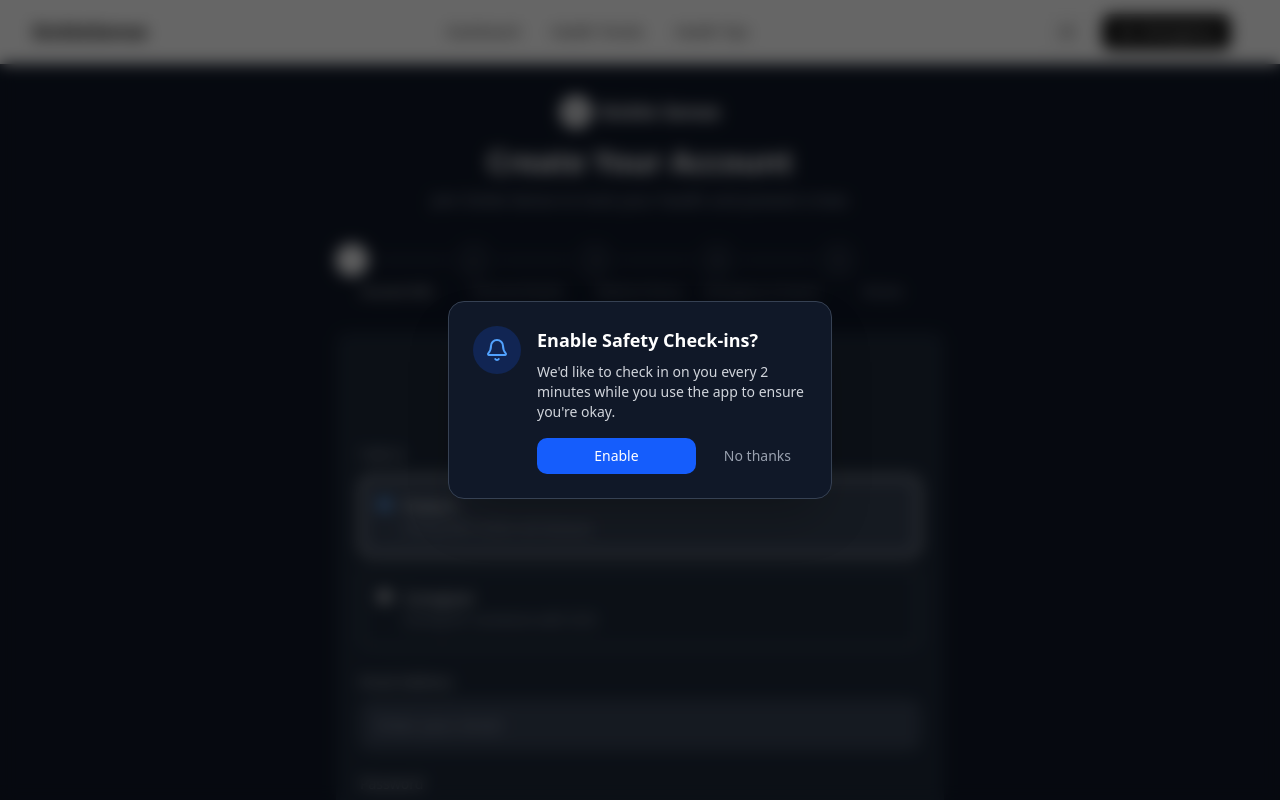
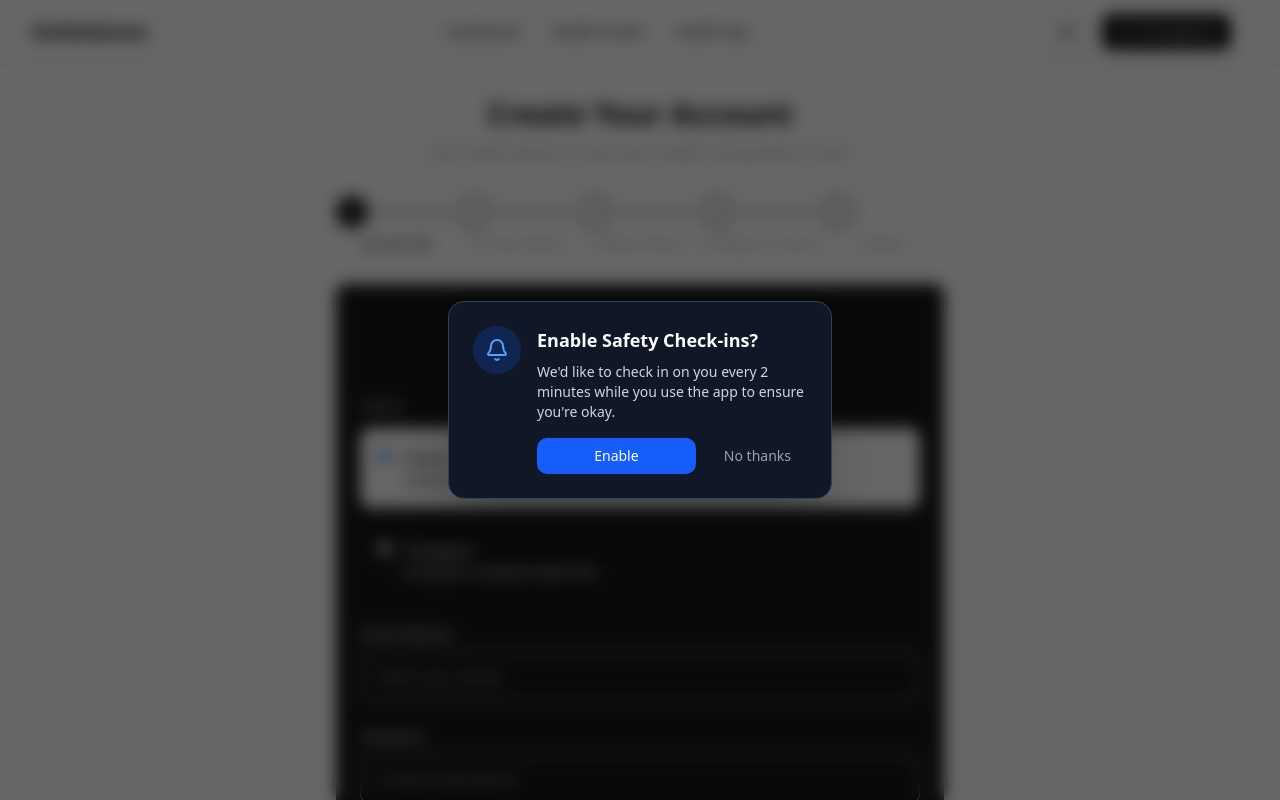
Before and after one commit to HemmyEvo/SickleSense, a Next.js app: page /signup in a window 1280 px wide. Shown: the top 800 px of the page. Built offline with nearby package versions, Linux system fonts and the light colour scheme.

Commit message:
edit signup

```diff
--- a/app/(auth)/signup/page.tsx
+++ b/app/(auth)/signup/page.tsx
@@ -108,17 +108,12 @@ export default function SignupPage() {
   };
 
   return (
-    <div className="min-h-screen bg-gray-900 text-white py-8">
+    <div className="min-h-screen  py-8">
       <div className="max-w-2xl mx-auto px-4 sm:px-6 lg:px-8">
 
         {/* Header */}
         <div className="text-center mb-8">
-          <Link href="/" className="inline-flex items-center space-x-2 text-xl font-bold mb-4">
-            <div className="w-8 h-8 bg-white rounded-full flex items-center justify-center">
-              <span className="text-gray-900 font-bold text-sm">SS</span>
-            </div>
-            <span>Sickle Sense</span>
-          </Link>
+
           <h1 className="text-3xl font-bold">Create Your Account</h1>
           <p className="text-gray-400 mt-2">Join Sickle Sense to track your health and prevent crises</p>
         </div>
@@ -131,7 +126,7 @@ export default function SignupPage() {
         />
 
         {/* Form Steps */}
-        <div className="bg-gray-800 rounded-lg p-6 mt-6">
+        <div className="bg-secondary-foreground rounded-lg p-6 mt-6">
           {currentStep === 1 && (
             <SignupForm
               formData={formData}
@@ -200,7 +195,7 @@ export default function SignupPage() {
                 </button>
                 <button
                   onClick={handleSubmit}
-                  className="px-6 py-3 bg-white text-gray-900 rounded-lg font-medium hover:bg-gray-100 transition-colors"
+                  className="px-6 py-3  text-gray-900 rounded-lg font-medium hover:bg-gray-100 transition-colors"
                 >
                   Create Account
                 </button>
@@ -213,7 +208,7 @@ export default function SignupPage() {
         <div className="text-center mt-6">
           <p className="text-gray-400">
             Already have an account?{' '}
-            <Link href="/login" className="text-white hover:underline">
+            <Link href="/login" className="text-secondary-foreground hover:underline">
               Sign in
             </Link>
           </p>
--- a/components/shared/signup/ProgressStepper.tsx
+++ b/components/shared/signup/ProgressStepper.tsx
@@ -35,8 +35,8 @@ export default function ProgressStepper({ currentStep, userType }: ProgressStepp
               {/* Step circle */}
               <div className={`
                 flex items-center justify-center w-8 h-8 rounded-full border-2
-                ${isCompleted ? 'bg-white border-white text-gray-900' :
-                  isCurrent ? 'bg-white border-white text-gray-900' :
+                ${isCompleted ? 'bg-primary border-primary text-secondary' :
+                  isCurrent ? 'bg-primary border-primary text-secondary' :
                   'border-gray-600 text-gray-400'}
               `}>
                 {isCompleted ? (
@@ -52,7 +52,7 @@ export default function ProgressStepper({ currentStep, userType }: ProgressStepp
               {index < steps.length - 1 && (
                 <div className={`
                   flex-1 h-0.5 mx-2
-                  ${isCompleted ? 'bg-white' : 'bg-gray-600'}
+                  ${isCompleted ? 'bg-black dark:bg-white' : 'bg-gray-600'}
                 `} />
               )}
             </div>
@@ -60,7 +60,7 @@ export default function ProgressStepper({ currentStep, userType }: ProgressStepp
             {/* Step label */}
             <span className={`
               text-xs mt-2 text-center
-              ${isCurrent || isCompleted ? 'text-white' : 'text-gray-400'}
+              ${isCurrent || isCompleted ? 'text-black dark:text-white' : 'text-gray-400'}
             `}>
               {step}
             </span>
--- a/components/shared/signup/SignupForm.tsx
+++ b/components/shared/signup/SignupForm.tsx
@@ -19,13 +19,13 @@ export default function SignupForm({ formData, updateFormData, nextStep }: Signu
   return (
     <form onSubmit={handleSubmit} className="space-y-6">
       <div className="text-center mb-6">
-        <h2 className="text-2xl font-bold">Create Your Account</h2>
+        <h2 className="text-2xl text-secondary font-bold">Create Your Account</h2>
         <p className="text-gray-400 mt-2">Choose your role to get started</p>
       </div>
 
       {/* User Type Selection */}
       <div>
-        <label className="block text-sm font-medium text-gray-300 mb-3">
+        <label className="block text-sm font-medium text-primary-foreground mb-3">
           I am a:
         </label>
         <div className="grid grid-cols-1 gap-3">
@@ -37,8 +37,8 @@ export default function SignupForm({ formData, updateFormData, nextStep }: Signu
               key={type.value}
               className={`flex items-start p-4 border-2 rounded-lg cursor-pointer transition-colors ${
                 formData.userType === type.value
-                  ? 'border-white bg-gray-700'
-                  : 'border-gray-600 hover:border-gray-400'
+                  ? 'border-secondary dark:bg-black bg-white'
+                  : 'border-primary text-primary-foreground hover:border-secondary/70'
               }`}
             >
               <input
@@ -47,11 +47,11 @@ export default function SignupForm({ formData, updateFormData, nextStep }: Signu
                 value={type.value}
                 checked={formData.userType === type.value}
                 onChange={(e) => updateFormData({ userType: e.target.value as any })}
-                className="mt-1 text-white focus:ring-white focus:ring-offset-gray-800"
+                className="mt-1  focus:ring-secondary focus:ring-offset-gray-800"
               />
               <div className="ml-3">
-                <div className="font-medium text-white">{type.label}</div>
-                <div className="text-sm text-gray-400">{type.description}</div>
+                <div className="font-medium ">{type.label}</div>
+                <div className="text-sm ">{type.description}</div>
               </div>
             </label>
           ))}
@@ -60,7 +60,7 @@ export default function SignupForm({ formData, updateFormData, nextStep }: Signu
 
       {/* Email */}
       <div>
-        <label htmlFor="email" className="block text-sm font-medium text-gray-300 mb-2">
+        <label htmlFor="email" className="block text-sm font-medium text-primary-foreground mb-2">
           Email Address
         </label>
         <input
@@ -69,14 +69,14 @@ export default function SignupForm({ formData, updateFormData, nextStep }: Signu
           required
           value={formData.email}
           onChange={(e) => updateFormData({ email: e.target.value })}
-          className="w-full px-4 py-3 bg-gray-700 border border-gray-600 rounded-lg text-white placeholder-gray-400 focus:outline-none focus:ring-2 focus:ring-white focus:border-transparent"
+          className="w-full px-4 py-3  border border-primary-foreground rounded-lg text-primary-foreground placeholder-gray-400 focus:outline-none focus:ring-2 focus:ring-secondary focus:border-transparent"
           placeholder="Enter your email"
         />
       </div>
 
       {/* Password */}
       <div>
-        <label htmlFor="password" className="block text-sm font-medium text-gray-300 mb-2">
+        <label htmlFor="password" className="block text-sm font-medium text-primary-foreground mb-2">
           Password
         </label>
         <input
@@ -85,7 +85,7 @@ export default function SignupForm({ formData, updateFormData, nextStep }: Signu
           required
           value={formData.password}
           onChange={(e) => updateFormData({ password: e.target.value })}
-          className="w-full px-4 py-3 bg-gray-700 border border-gray-600 rounded-lg text-white placeholder-gray-400 focus:outline-none focus:ring-2 focus:ring-white focus:border-transparent"
+          className="w-full px-4 py-3  border border-primary-foreground rounded-lg text-primary-foreground placeholder-gray-400 focus:outline-none focus:ring-2 focus:ring-secondary focus:border-transparent"
           placeholder="Create a password"
           minLength={8}
         />
@@ -94,7 +94,7 @@ export default function SignupForm({ formData, updateFormData, nextStep }: Signu
 
       {/* Confirm Password */}
       <div>
-        <label htmlFor="confirmPassword" className="block text-sm font-medium text-gray-300 mb-2">
+        <label htmlFor="confirmPassword" className="block text-sm font-medium text-primary-foreground mb-2">
           Confirm Password
         </label>
         <input
@@ -103,7 +103,7 @@ export default function SignupForm({ formData, updateFormData, nextStep }: Signu
           required
           value={formData.confirmPassword}
           onChange={(e) => updateFormData({ confirmPassword: e.target.value })}
-          className="w-full px-4 py-3 bg-gray-700 border border-gray-600 rounded-lg text-white placeholder-gray-400 focus:outline-none focus:ring-2 focus:ring-white focus:border-transparent"
+          className="w-full px-4 py-3  border border-primary-foreground rounded-lg text-primary-foreground placeholder-gray-400 focus:outline-none focus:ring-2 focus:ring-secondary focus:border-transparent"
           placeholder="Confirm your password"
         />
         {formData.password && formData.confirmPassword && formData.password !== formData.confirmPassword && (
@@ -115,7 +115,7 @@ export default function SignupForm({ formData, updateFormData, nextStep }: Signu
       <button
         type="submit"
         disabled={!formData.email || !formData.password || formData.password !== formData.confirmPassword}
-        className="w-full py-3 bg-white text-gray-900 rounded-lg font-medium hover:bg-gray-100 transition-colors disabled:opacity-50 disabled:cursor-not-allowed"
+        className="w-full py-3 bg-primary-foreground rounded-lg font-medium hover:bg-secondary transition-colors disabled:opacity-50 disabled:cursor-not-allowed"
       >
         Continue
       </button>
```
Also changed, not shown: components/shared/signup/CaregiverDetailsForm.tsx (+21 -21 lines).
